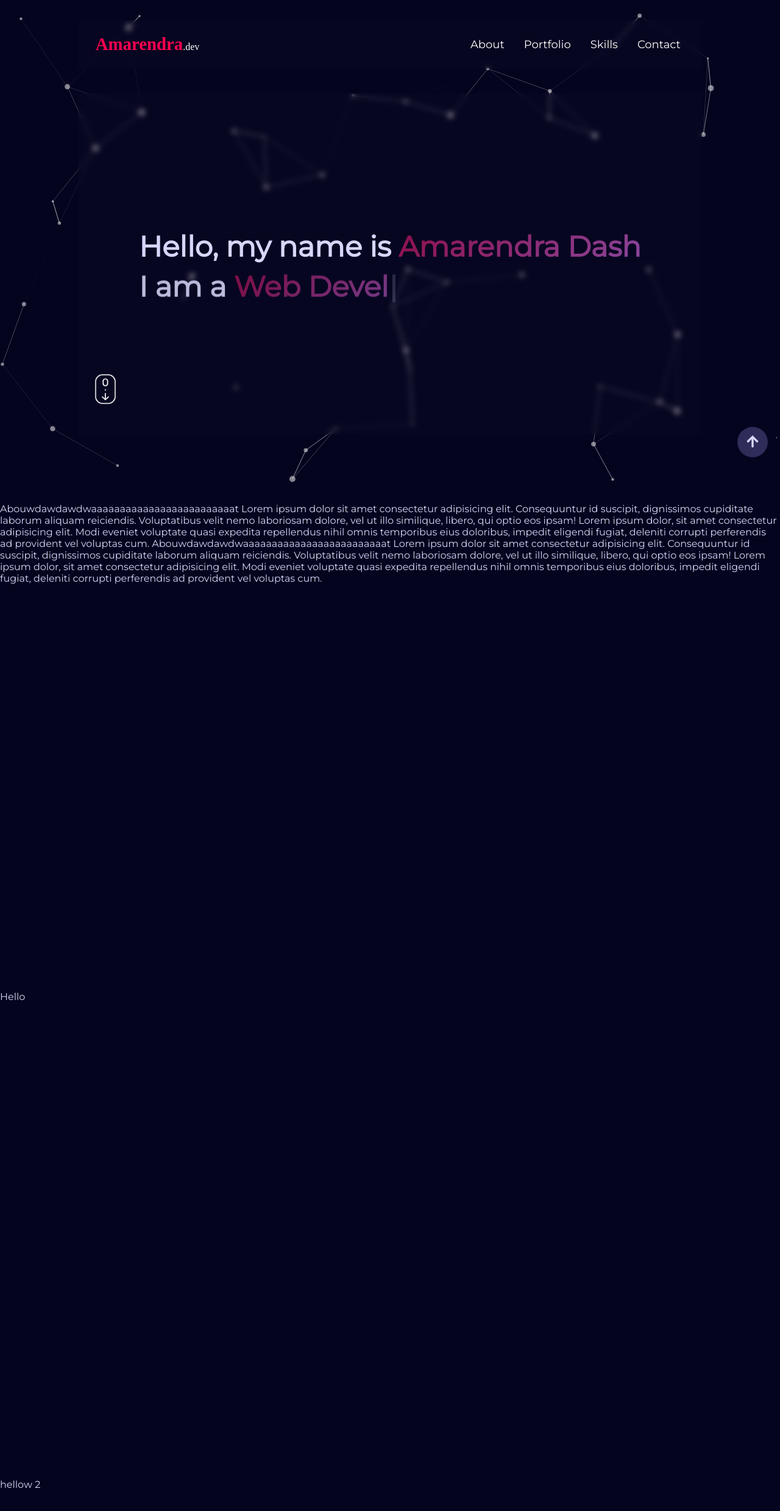
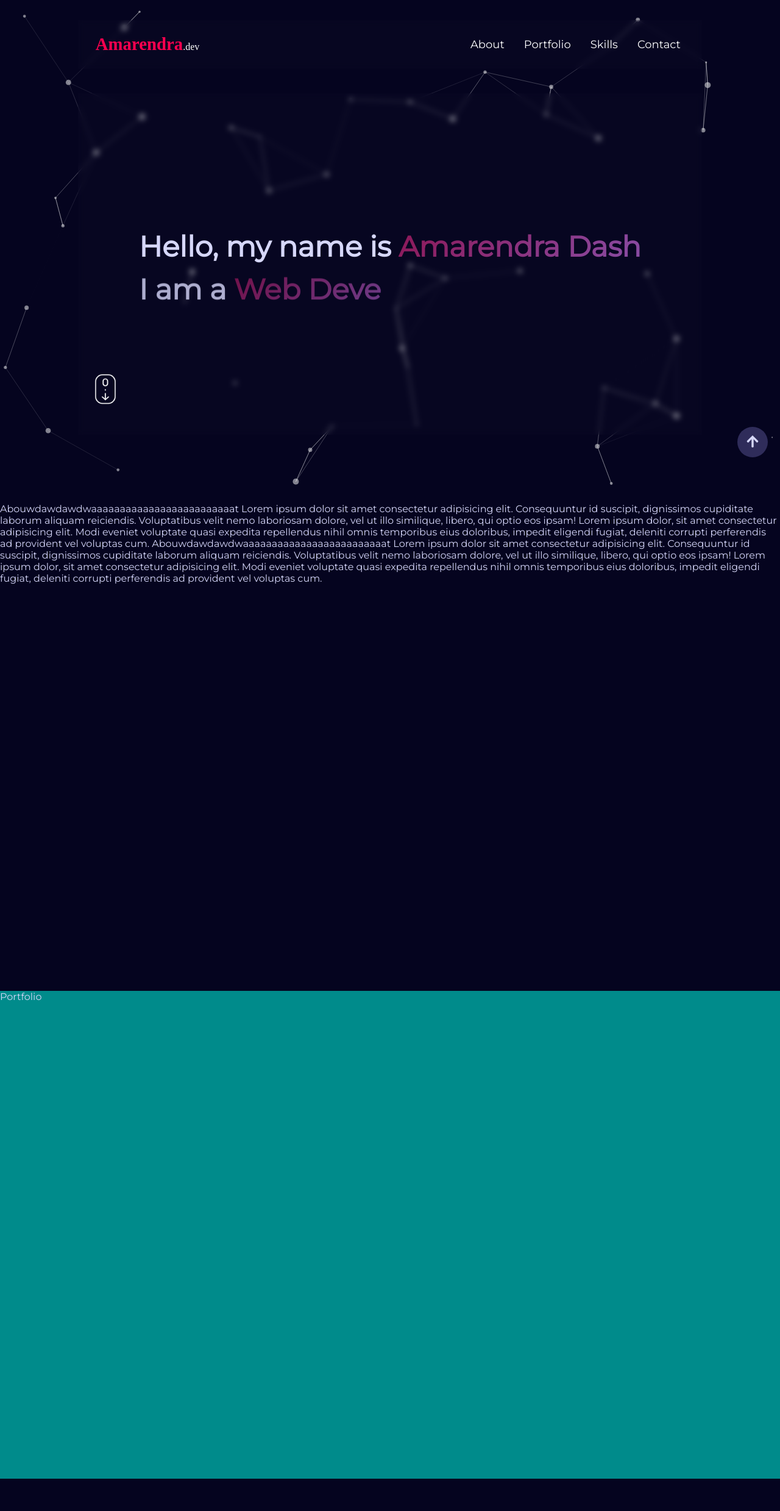
Before and after one commit to Xe-nor/ReactPortfolio, a React (Create React App) app: page / in a window 1280 px wide. Shown: the top 2478 px of the page at 61% size. After the commit the page ends 2425 px from the top, so only its background shows below. Built offline with nearby package versions, Linux system fonts and the light colour scheme; a web font is replaced by a local one.

Commit message:
quality of life improvements

```diff
--- a/src/App.css
+++ b/src/App.css
@@ -14,6 +14,7 @@ html {
 section {
   height: 100svh;
   scroll-snap-align: start;
+  scroll-snap-stop: always;
 }
 section:first-of-type {
   height: 0.1svh;
@@ -88,3 +89,22 @@ html:not(.no-js) [data-aos^="fade"][data-aos^="fade"] {
   transition-property: opacity, transform !important;
   transition-property: opacity, transform, -webkit-transform !important;
 }
+/* .App {
+  position: relative;
+  overflow: hidden;
+}
+
+.content {
+  scroll-snap-type: y mandatory;
+  position: relative;
+  z-index: 2;
+} */
+
+#tsparticles {
+  position: absolute;
+  top: 0;
+  left: 0;
+  width: 100%;
+  height: 100svh;
+  z-index: 1;
+}
--- a/src/App.jsx
+++ b/src/App.jsx
@@ -1,49 +1,38 @@
 import "./App.css";
+import React, { useEffect } from "react";
 import About from "./Components/About/About.jsx";
 import Intro from "./Components/Intro/Intro.jsx";
 import Navbar from "./Components/Navbar/Navbar.jsx";
 import Sidebar from "./Components/SideMenu/Sidebar.jsx";
-import ParticlesBg from "./Components/Utility/ParticlesBg.jsx";
 import PreLoader from "./Components/Utility/PreLoader.jsx";
 import GoTopBtn from "./Components/Utility/GoTop";
+import Portfolio from "./Components/Portfolio/Portfolio";
+import ParticlesComponent from "./Components/Utility/ParticlesBg.jsx";
 
 function App() {
+  useEffect(() => {
+    window.scrollTo(0, 0); // Scroll to top when component mounts or updates
+  }, []);
+
   return (
     <div className="App">
+      <PreLoader />
+      <ParticlesComponent />
       <GoTopBtn />
-      <ParticlesBg />
       <Sidebar />
-      {/* <section>
-        <div id="top" style={{ position: "absolute", top: 0 }}></div>
-      </section> */}
+      <div className="content">
         <section></section>
-      <PreLoader />
         <Navbar />
         <Intro />
         <section>
           <About />
         </section>
-      <section>Hello</section>
-      <section>hellow 2</section>
+        <section>
+          <Portfolio />
+        </section>
+      </div>
     </div>
   );
 }
 
 export default App;
-
-// function GoTopBtn() {
-//   return (
-//     <div>
-//       <IconContext.Provider value={{ className: "arrowUp" }}>
-//         <a
-//           className="gotopbtn"
-//           data-aos="fade-up"
-//           data-aos-delay="700"
-//           href="#top"
-//         >
-//           <FaArrowUp />
-//         </a>
-//       </IconContext.Provider>
-//     </div>
-//   );
-// }
--- a/src/Components/Intro/Intro.css
+++ b/src/Components/Intro/Intro.css
@@ -28,6 +28,8 @@
   justify-content: center;
   align-content: center;
   text-align: justify;
+  position: relative;
+  z-index: 1;
 }
 .intro-emphasis {
   user-select: none;
--- a/src/Components/Navbar/Navbar.css
+++ b/src/Components/Navbar/Navbar.css
@@ -16,6 +16,8 @@
   background: rgba(255, 255, 255, 0.01);
   backdrop-filter: blur(5px);
   height: 10svh;
+  position: relative;
+  z-index: 1;
 }
 
 .lis {
@@ -59,6 +61,7 @@ ul li a::after {
 #logo {
   cursor: grab;
   padding: 1em;
+  z-index: 3;
   font-family: "Megrim", cursive;
   color: #ff004f;
   display: block;
@@ -68,6 +71,7 @@ ul li a::after {
 #logo:active {
   cursor: grabbing;
 }
+
 #logo .dev {
   font-size: 1rem;
   font-weight: 50;
--- a/src/Components/Navbar/Navbar.jsx
+++ b/src/Components/Navbar/Navbar.jsx
@@ -1,9 +1,8 @@
-// "use client";
 import React from "react";
 import "./Navbar.css";
 import { motion } from "framer-motion";
 import { useSpring, useMotionValue } from "framer-motion";
-import Framer from "../Utility/magnet";
+import Magnet from "../Utility/magnet";
 
 const textVariants = {
   initial: {
@@ -50,15 +49,13 @@ const textVariants = {
 
 function Navbar() {
   const logoSpringConfig = {
-    stiffness: 1000, // Adjust stiffness as needed
-    damping: 40, // Adjust damping as needed
+    stiffness: 1000,
+    damping: 40,
   };
 
-  // Create motion values for logo x and y positions
   const logoX = useMotionValue(0);
   const logoY = useMotionValue(0);
 
-  // Apply spring animation to logo x and y positions
   const logoXSpring = useSpring(logoX, logoSpringConfig);
   const logoYSpring = useSpring(logoY, logoSpringConfig);
 
@@ -68,32 +65,27 @@ function Navbar() {
 
   return (
     <div id="navbar">
-      <Framer>
-        <div>
-          {/* Apply motion values and animation configuration to the logo */}
       <motion.h2
         id="logo"
         variants={textVariants}
         initial="initial"
         animate="logo"
-            drag // Enable dragging
+        drag
         dragConstraints={{ left: 0, right: 0, top: 0, bottom: 0 }}
         dragTransition={{ bounceStiffness: 500, bounceDamping: 20 }}
-            dragElastic={1} // Constrain dragging within the parent container
+        dragElastic={1}
         style={{
-              x: logoXSpring, // Apply spring animation to x position
-              y: logoYSpring, // Apply spring animation to y position
+          x: logoXSpring,
+          y: logoYSpring,
         }}
       >
         Amarendra<span className="dev">.dev</span>
       </motion.h2>
-        </div>
-      </Framer>
 
       <div className="links">
         <ul>
           <li>
-            <Framer>
+            <Magnet>
               <div className="lis" onClick={() => handleLinkClick("#about")}>
                 <motion.a
                   href="#about"
@@ -104,9 +96,9 @@ function Navbar() {
                   About
                 </motion.a>
               </div>
-            </Framer>
+            </Magnet>
           </li>
-          <Framer>
+          <Magnet>
             <li>
               <div className="lis" onClick={() => handleLinkClick("#my-work")}>
                 <motion.a
@@ -119,8 +111,8 @@ function Navbar() {
                 </motion.a>
               </div>
             </li>
-          </Framer>
-          <Framer>
+          </Magnet>
+          <Magnet>
             <li>
               <div className="lis" onClick={() => handleLinkClick("#skills")}>
                 <motion.a
@@ -133,8 +125,8 @@ function Navbar() {
                 </motion.a>
               </div>
             </li>
-          </Framer>
-          <Framer>
+          </Magnet>
+          <Magnet>
             <li>
               <div className="lis" onClick={() => handleLinkClick("#contact")}>
                 <motion.a
@@ -147,7 +139,7 @@ function Navbar() {
                 </motion.a>
               </div>
             </li>
-          </Framer>
+          </Magnet>
         </ul>
       </div>
     </div>
--- /dev/null
+++ b/src/Components/Portfolio/Portfolio.css
@@ -0,0 +1,5 @@
+.portfolio-container {
+  background-color: darkcyan;
+  z-index: 10;
+  height: 100svh;
+}
--- /dev/null
+++ b/src/Components/Portfolio/Portfolio.jsx
@@ -0,0 +1,8 @@
+import React from "react";
+import "./Portfolio.css";
+
+function Portfolio() {
+  return <div className="portfolio-container">Portfolio</div>;
+}
+
+export default Portfolio;
--- a/src/Components/SideMenu/Sidebar.jsx
+++ b/src/Components/SideMenu/Sidebar.jsx
@@ -88,6 +88,7 @@ const Sidebar = () => {
 
   return (
     <motion.div className={isVisible ? "menu" : "noMenu"}>
+      {isVisible && (
         <motion.div className="sidebar" animate={open ? "open" : "closed"}>
           <motion.div
             className={isVisible ? "bg" : "nobg"}
@@ -96,8 +97,12 @@ const Sidebar = () => {
           >
             <Links />
           </motion.div>
-        {isVisible && <ToggleButton setOpen={setOpen} />}
+          <ToggleButton
+            setOpen={setOpen}
+            className={isVisible ? "" : "nobtn"}
+          />
         </motion.div>
+      )}
     </motion.div>
   );
 };
--- a/src/Components/SideMenu/sidebar.css
+++ b/src/Components/SideMenu/sidebar.css
@@ -20,9 +20,7 @@
   ); /* Initially hide the background *
   /* transform: scale(0); */
 }
-.noBg {
-  /* background-color: transparent; */
-}
+
 .menu {
   display: inline;
 }
@@ -60,3 +58,6 @@
   position: relative;
   top: 4px;
 }
+.nobtn {
+  display: none;
+}
--- a/src/Components/Utility/ParticlesBg.jsx
+++ b/src/Components/Utility/ParticlesBg.jsx
@@ -20,6 +20,9 @@ const ParticlesComponent = () => {
   const options = useMemo(
     () => ({
       fpsLimit: 120,
+      fullScreen: {
+        enable: false,
+      },
       interactivity: {
         events: {
           onClick: {
```
Also changed, not shown: src/Components/Work/Work.jsx (deleted, +0 -7 lines). Lines whose indentation alone changed are shown as unchanged.
